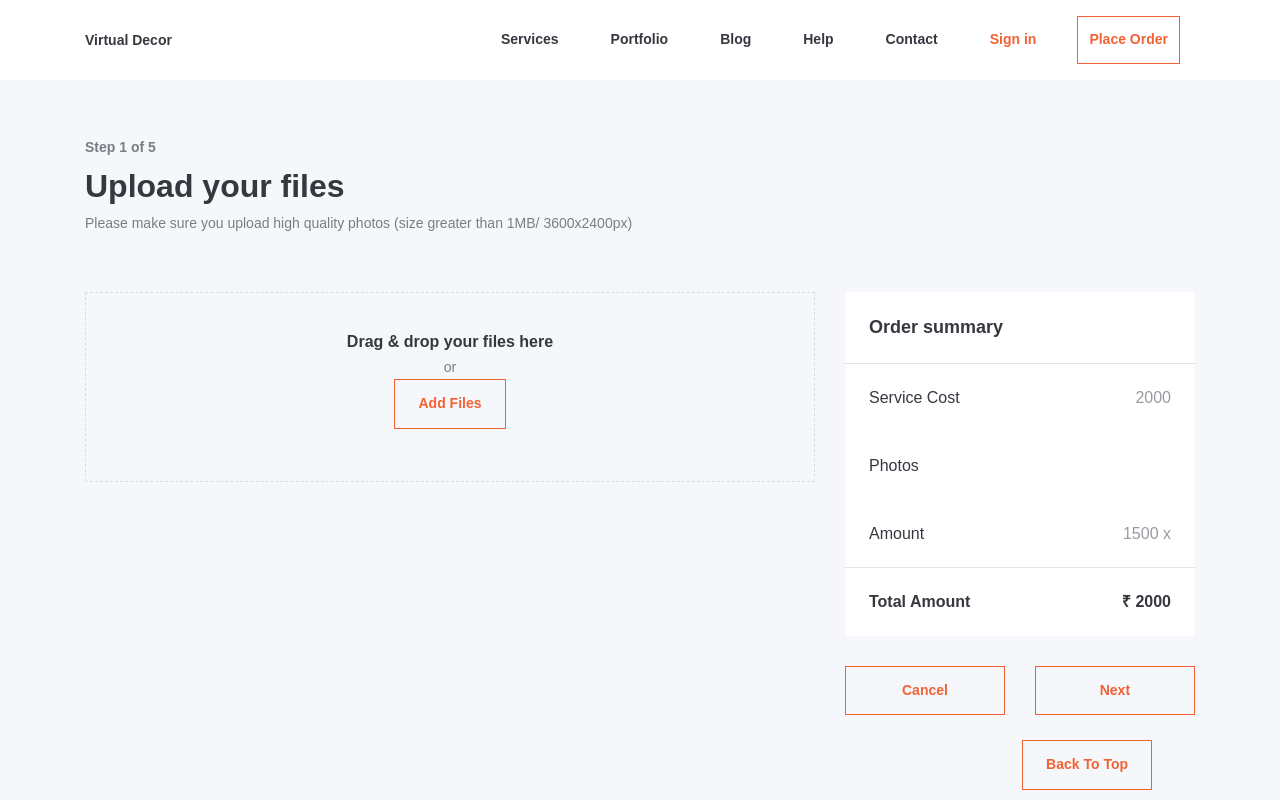
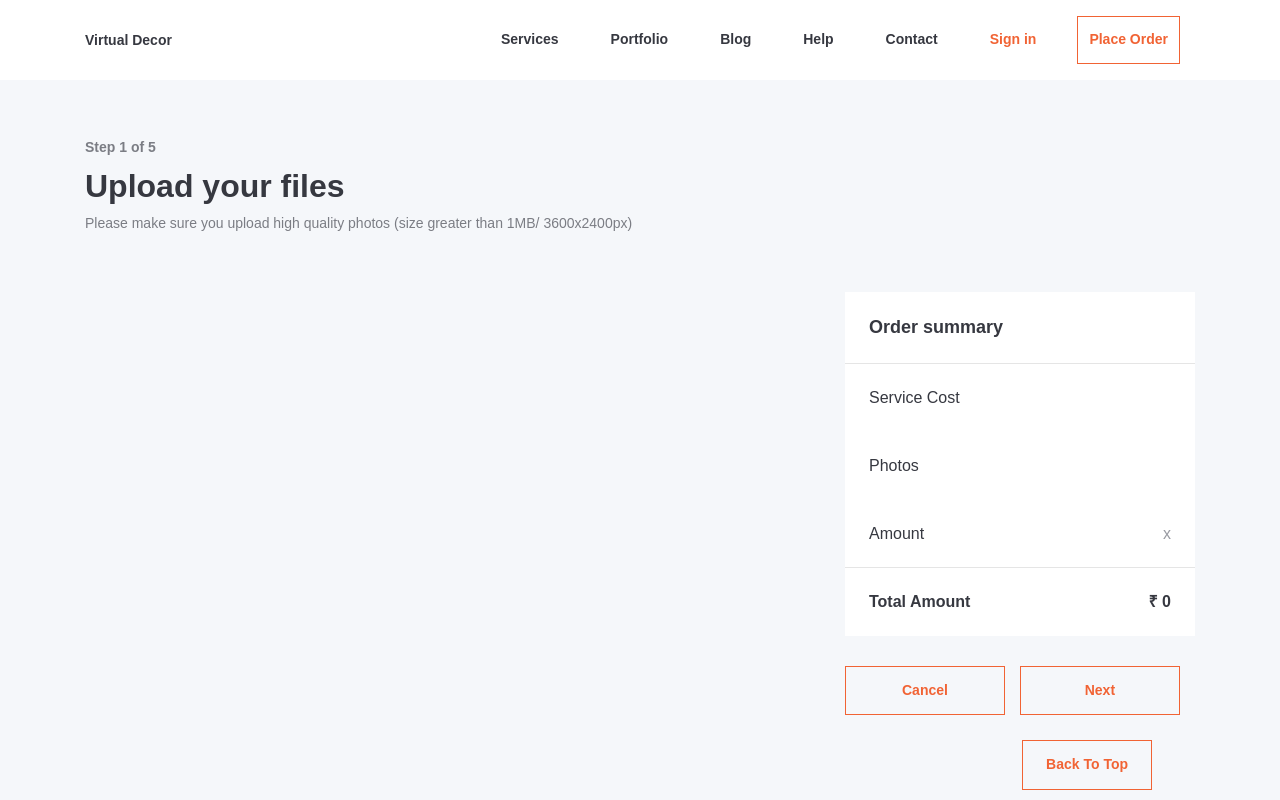
Before and after one commit to alemprogramer/react-filtering, a React app: page /Interior-home-staging_2000_3_rupee/step-01 in a window 1280 px wide. Shown: the top 800 px of the page. Built offline with nearby package versions, Linux system fonts and the light colour scheme; a web font is replaced by a local one.

Commit message:
Summery Component

```diff
--- a/package.json
+++ b/package.json
@@ -12,6 +12,7 @@
     "@typescript-eslint/eslint-plugin": "^4.5.0",
     "@typescript-eslint/parser": "^4.5.0",
     "animate.css": "^4.1.1",
+    "antd": "^4.16.7",
     "babel-eslint": "^10.1.0",
     "babel-jest": "^26.6.0",
     "babel-loader": "8.1.0",
--- a/src/App.js
+++ b/src/App.js
@@ -2,7 +2,7 @@ import React from 'react';
 import { Switch, Route} from "react-router-dom";
 import Commerce from "./pages/product";
 import Step01 from "./pages/step-01/index";
-// import Step02 from "./pages/step-02/index";
+import Step02 from "./pages/step-02/index";
 // import Step03 from "./pages/step-03/index";
 // import Step04 from "./pages/step-04/index";
 // import Step05 from "./pages/step-05/index";
@@ -16,6 +16,7 @@ function App() {
         <Switch>
             <Route path='/' exact component={Commerce}/>
             <Route path='/:slug/step-01' exact component={Step01}/>
+            <Route path='/:slug/step-02' exact component={Step02}/>
         </Switch>
     )
 }
--- /dev/null
+++ b/src/components/order-summery/summery.jsx
@@ -0,0 +1,104 @@
+import React, { useState, useReducer } from 'react';
+import { Link } from "react-router-dom";
+
+function Summery({ servicePrice, totalPic, photoRate, url,addOns }) {
+    const [total, setTotal]=useState(0);
+    useReducer(() => {
+        setTotal(Math.abs(servicePrice + (photoRate * totalPic)));
+    }, [total]);
+    const push=()=>{
+        console.log('Push data to parents');
+    }
+    return (
+        <div
+            className="col-md-4 offset-sm-2 offset-md-0 offset-lg-0 offset-0 offset-xl-0 col-sm-8 p00 col-12">
+            <div className="summery_box">
+                <div className="row">
+                    <div className="col-md-12 col-sm-12 col-12">
+                        <div className="summery_title bottom_line">
+                            <h5>Order summary</h5>
+                        </div>
+                    </div>
+                    <div className="col-md-12 col-sm-12 col-12">
+                        <div className="summery_set">
+                            <div className="name">
+                                <h5>Service Cost</h5>
+                            </div>
+                            <div className="price">
+                                <h5>{servicePrice}</h5>
+                            </div>
+                        </div>
+                    </div>
+                    <div className="col-md-12 col-sm-12 col-12">
+                        <div className="summery_set">
+                            <div className="name">
+                                <h5>Photos</h5>
+                            </div>
+                            <div className="price">
+                                <h5>{totalPic}</h5>
+                            </div>
+                        </div>
+                    </div>
+                    <div className="col-md-12 col-sm-12 col-12">
+                        <div className="summery_set bottom_line">
+                            <div className="name">
+                                <h5>Amount</h5>
+                            </div>
+                            <div className="price">
+                                <h5> {photoRate} x {totalPic}</h5>
+                            </div>
+                        </div>
+                    </div>
+                    {addOns ? <div className="col-md-12 col-sm-12 col-12">
+                        <div className="summery_set bottom_line">
+                            <div className="name">
+                                <h5>Add on amount</h5>
+                            </div>
+                            <div className="price">
+                                <h5>₹ {addOns}</h5>
+                            </div>
+                        </div>
+                    </div>
+: ''}
+
+                    <div className="col-md-12 col-sm-12 col-12">
+                        <div className="total_set">
+                            <div className="name">
+                                <h5>Total Amount</h5>
+                            </div>
+                            <div className="price">
+                                <h5>₹ {total === isNaN() ? '0' : total}</h5>
+                            </div>
+                        </div>
+                    </div>
+                </div>
+                {/* <div className="confirm_button">
+                    <h5>Do you have a promocode? <button> Click here </button></h5>
+                </div>
+                <div className="confirm_button">
+                    <form action="#">
+                        <input className="promo" type="text" name="promocode" />
+                        <button className="apply" type="submit" name="apply">Apply</button>
+                    </form>
+                </div>
+                <div className="confirm_button">
+                    <h6>Promocode applied.</h6> <button> Click here </button>
+                </div> */}
+            </div>
+
+            <div className="confirm_button">
+                <button className="btn cancel float-left">
+                    Cancel
+                </button>
+                {/* {photos===0 ? <button className="btn cross next float-left">
+                                        Next
+                                        </button> :  */}<Link to={`/${url}/step-02`} className="btn cancel float-left" onClick={push}>
+                    Next
+                </Link>{/* } */}
+
+            </div>
+        </div>
+    )
+}
+
+export default Summery
--- a/src/pages/step-01/index.jsx
+++ b/src/pages/step-01/index.jsx
@@ -2,8 +2,8 @@ import React,{useState,useEffect} from 'react';
 import { useParams } from "react-router-dom";
 import { withRouter } from "react-router";
 import Data from "../product/data";
-// Dropzone
-import Previews from "../../components/dropzone/index";
+import Summery from "../../components/order-summery/summery";
+
 
 function Step01() {
 
@@ -18,15 +18,10 @@ function Step01() {
     let {slug}=useParams();
     let product = Data.find(d => d.slug === slug);
 
-    const push=()=>{
-        console.log('Next Clicked');
-    }
-
-    const imageData=(d)=>{
+    /* const imageData=(d)=>{
         const images=[...d];
-        // setPhotos();
         console.log([images]);
-    };
+    }; */
 
     useEffect(() => {
         isPageLoading(true);
@@ -73,72 +68,9 @@ function Step01() {
                     <div className="documents">
                         <div className="row">
                             <div className="col-md-8 col-sm-12 col-12">
-                                    <Previews datas={imageData}/>
+
                                </div>
-                                {summeryLoading === false ? <div
-                                className="col-md-4 offset-sm-2 offset-md-0 offset-lg-0 offset-0 offset-xl-0 col-sm-8 p00 col-12">
-                                <div className="summery_box">
-                                    <div className="row">
-                                        <div className="col-md-12 col-sm-12 col-12">
-                                            <div className="summery_title bottom_line">
-                                                <h5>Order summary</h5>
-                                            </div>
-                                        </div>
-                                        <div className="col-md-12 col-sm-12 col-12">
-                                            <div className="summery_set">
-                                                <div className="name">
-                                                    <h5>Service Cost</h5>
-                                                </div>
-                                                <div className="price">
-                                                    <h5>{servicePrice}</h5>
-                                                </div>
-                                            </div>
-                                        </div>
-                                        <div className="col-md-12 col-sm-12 col-12">
-                                            <div className="summery_set">
-                                                <div className="name">
-                                                    <h5>Photos</h5>
-                                                </div>
-                                                <div className="price">
-                                                    <h5>{photos}</h5>
-                                                </div>
-                                            </div>
-                                        </div>
-                                        <div className="col-md-12 col-sm-12 col-12">
-                                            <div className="summery_set bottom_line">
-                                                <div className="name">
-                                                    <h5>Amount</h5>
-                                                </div>
-                                                <div className="price">
-                                                        <h5> {photoPrice} x {photos}</h5>
-                                                </div>
-                                            </div>
-                                        </div>
-                                        <div className="col-md-12 col-sm-12 col-12">
-                                            <div className="total_set">
-                                                <div className="name">
-                                                    <h5>Total Amount</h5>
-                                                </div>
-                                                <div className="price">
-                                                        <h5>₹ {totalPrice === isNaN() ? '0' : totalPrice}</h5>
-                                                </div>
-                                            </div>
-                                        </div>
-                                    </div>
-                                </div>
-                                <div className="confirm_button">
-                                    <button className="btn cancel float-left">
-                                        Cancel
-                                    </button>
-                                    {photos===0 ? <button className="btn cross next float-left">
-                                        Next
-                                        </button> : <button className="btn next float-left" onClick={push}>
-                                            Next
-                                        </button>}
-
-                                </div>
-                                </div> : 'Loading....'}
-
+                                {summeryLoading === false ? <Summery/> : 'Loading....'}
 
                         </div>
                     </div>
```
Also changed, not shown: src/vendor/css/style.css, 1 other file (tests, documents, lock files or other folders).
